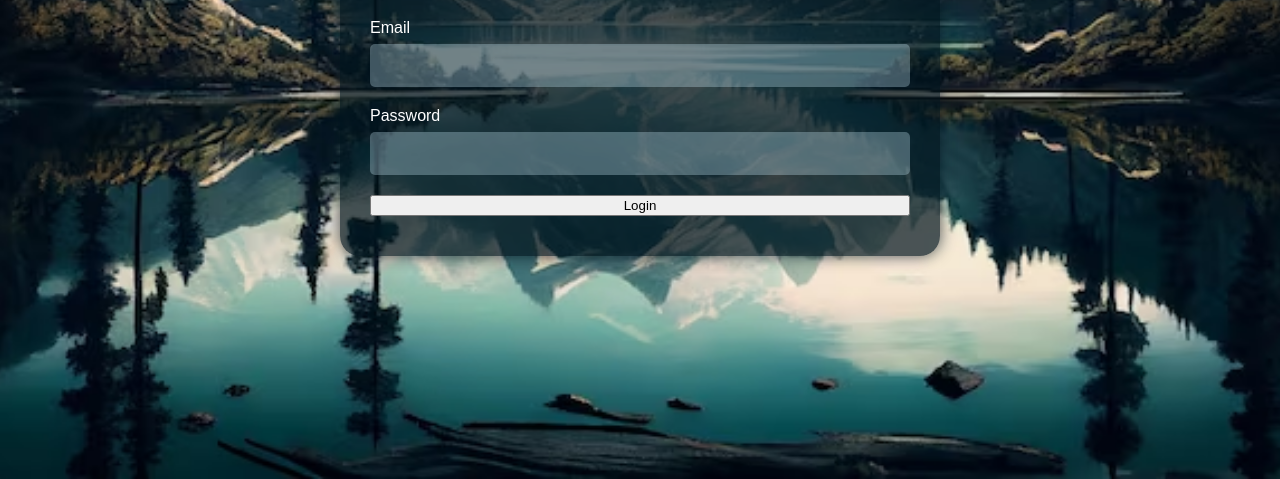
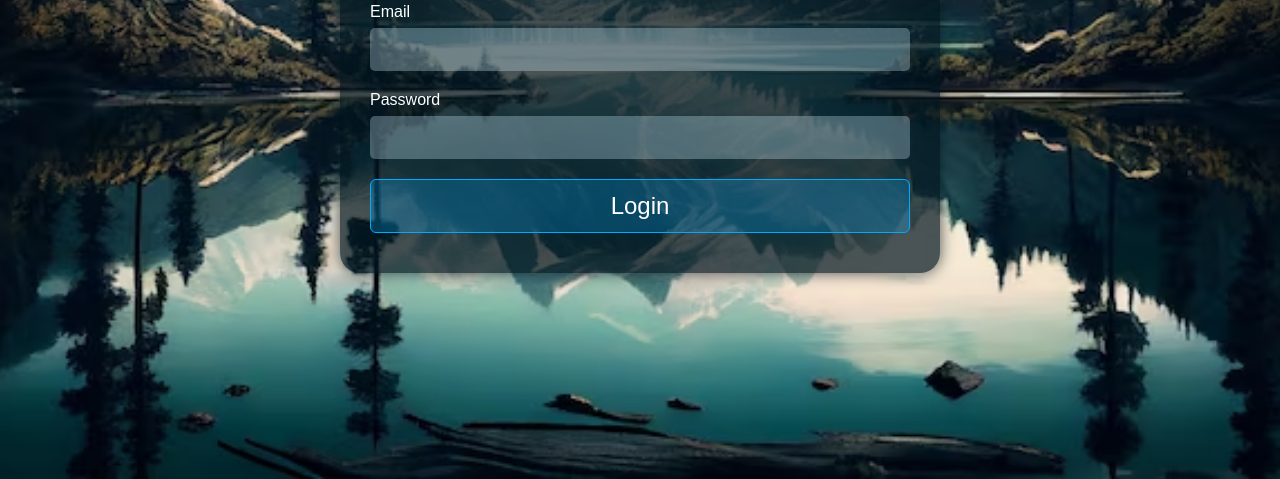
Before and after one commit to HazemSabry/transparent-login-form, a plain HTML site: page index.html in a window 1280 px wide. Shown: the part 321-800 px from the top of the page. Drawn offline with Linux system fonts and the light colour scheme.

Commit message:
adding js

```diff
--- a/index.html
+++ b/index.html
@@ -24,4 +24,5 @@
       </div>
     </div>
   </body>
+  <script src="index.js"></script>
 </html>
--- a/styles.css
+++ b/styles.css
@@ -83,4 +83,18 @@ body {
 }
 
 .login-form #login-submit {
+  padding: 0.5em 1em;
+  font-size: 1.5rem;
+  font-weight: lighter;
+  color: white;
+  background-color: hsl(var(--primary-color-hsl), 0.25);
+  border: 1px solid hsl(var(--primary-color-hsl));
+  border-radius: 0.25em;
+  outline: none;
+  cursor: pointer;
 }
+
+.login-form #login-submit:hover,
+.login-form #login-submit:focus {
+  background-color: hsl(var(--primary-color-hsl), 0.4);
+}
```
Also changed, not shown: index.js (added).
